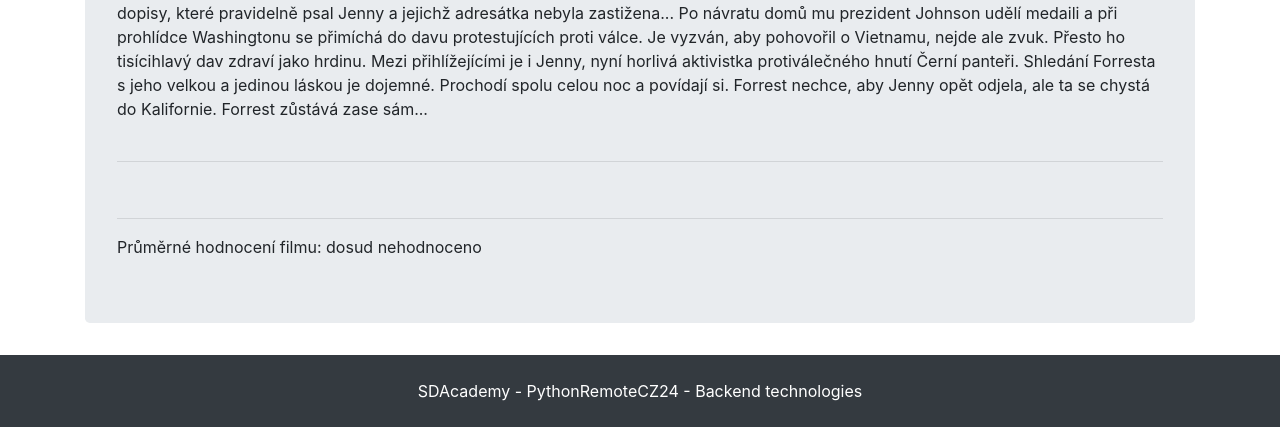
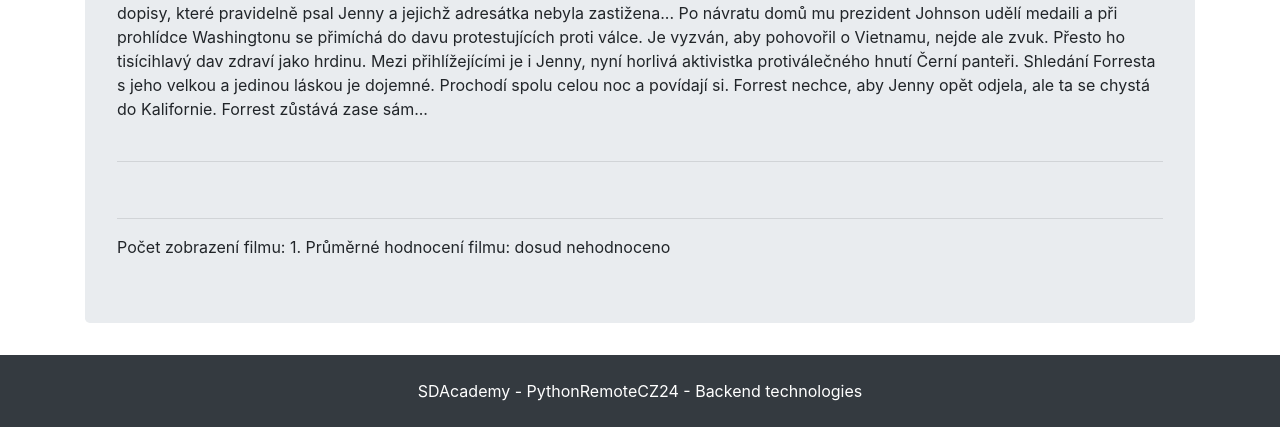
Before and after one commit to petrgregor/PythonRemoteCZ24_m11_backend_technologies, a Django app: page /movie/2/ in a window 1280 px wide. Shown: the part 751-1178 px from the top of the page. Run offline with Django 5.2, Linux system fonts and the light colour scheme; data comes from the database, SQL or seed files in the repository; data that the repository does not hold is empty; some libraries are stand-ins or nearby versions.

Commit message:
Movie page view.

```diff
--- a/viewer/models.py
+++ b/viewer/models.py
@@ -84,6 +84,7 @@ class Movie(Model):
     genres = ManyToManyField(Genre, blank=True, related_name='movies')
     description = TextField(blank=True)
     rating = FloatField(null=True, blank=True)
+    page_views = IntegerField(default=0)
     created = DateTimeField(auto_now_add=True)
     updated = DateTimeField(auto_now=True)
 
--- a/viewer/templates/movie.html
+++ b/viewer/templates/movie.html
@@ -62,6 +62,7 @@
     <br>
     <hr>
     <div>
+        Počet zobrazení filmu: {{ movie.page_views }}.
         Průměrné hodnocení filmu:
         {% if rating_avg %}
             {{ rating_avg|floatformat:1 }}
--- a/viewer/views.py
+++ b/viewer/views.py
@@ -75,6 +75,9 @@ class MovieTemplateView(TemplateView):
         pk = self.kwargs['pk']
         if not Movie.objects.filter(id=pk).exists():
             return HttpResponseRedirect(reverse_lazy('movies'))
+        movie_ = Movie.objects.get(id=pk)
+        movie_.page_views = movie_.page_views + 1
+        movie_.save()
         return super().get(request, *args, **kwargs)
 
     def get_context_data(self, **kwargs):
```
Also changed, not shown: viewer/migrations/0009_movie_page_views.py (added).
